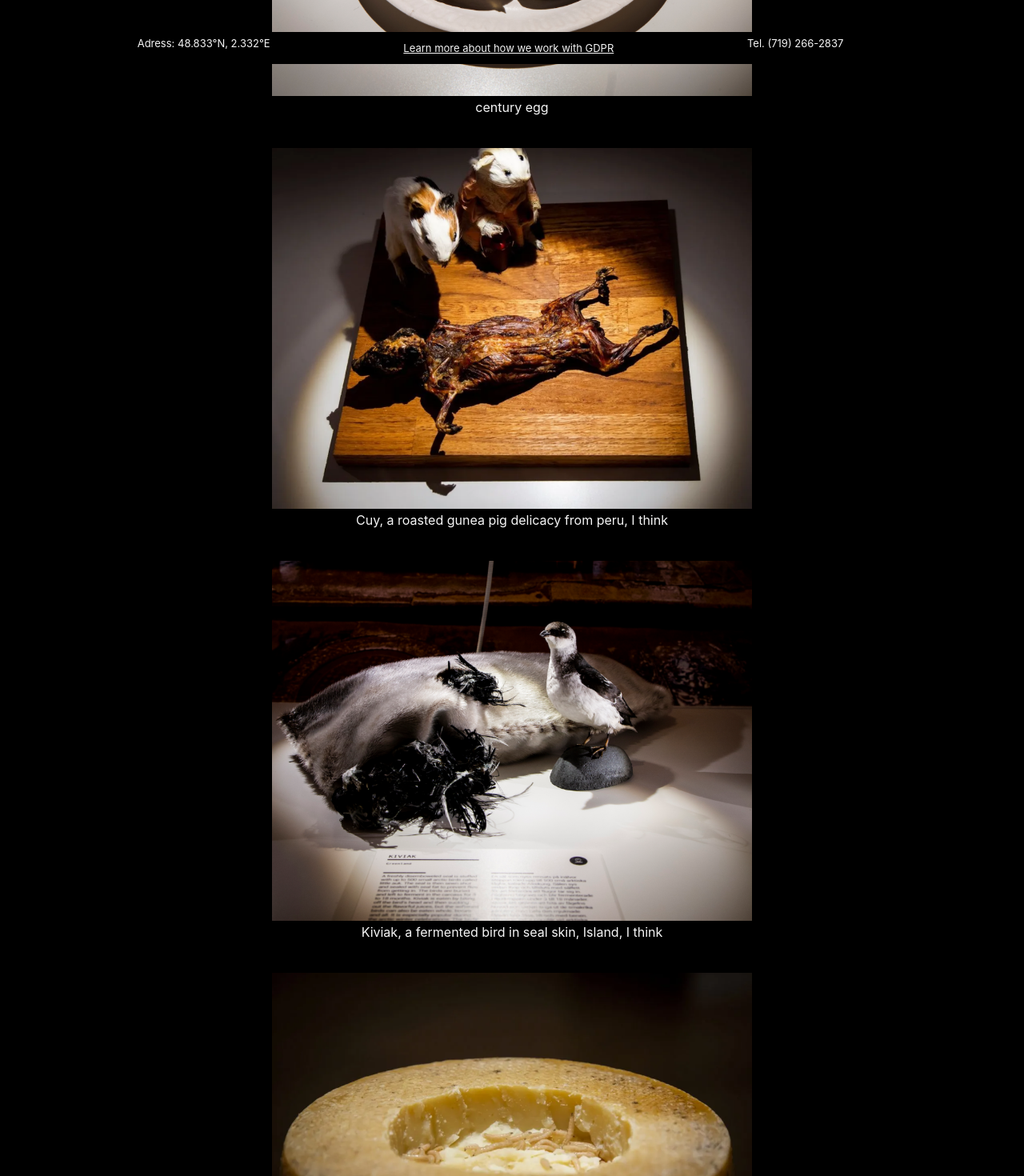
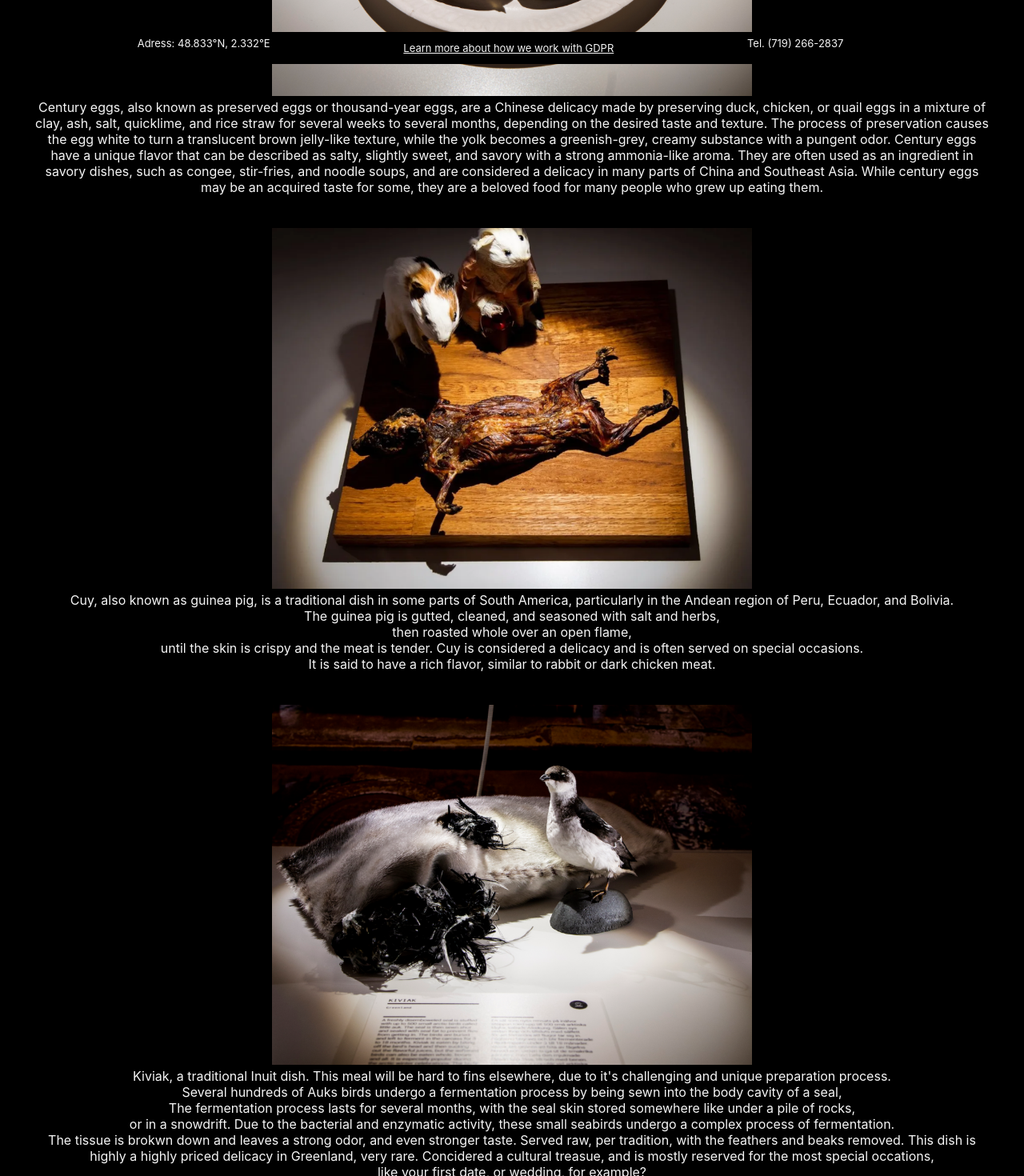
Before and after one commit to amwallgren/EW, a React (Create React App) app in the folder therestaurant/: page /menu in a window 1280 px wide. Shown: the part 720-2190 px from the top of the page at 80% size. Built offline with nearby package versions, Linux system fonts and the light colour scheme.

Commit message:
lots of text

```diff
--- a/therestaurant/src/components/Menu/Menu.jsx
+++ b/therestaurant/src/components/Menu/Menu.jsx
@@ -9,63 +9,122 @@ import snails from '../../images/snails.jpg';
 import surstromming from '../../images/surstromming.jpg';
 import './Menu.css';
 
-//to-do: add divs around everything for styling
-// figure out how to attach "fact-field" next to pictures.
-
 export const Menu = () => {
     return (
     <>
     <div className='menuWrapper'>
-
      <div>
-
         <img className='centuryEgg' src={centuryEgg}></img>
-                <p>century egg</p>
+        <p>Century eggs, also known as preserved eggs or thousand-year eggs, are a Chinese delicacy made by preserving duck, chicken, or quail eggs in a mixture of clay, ash, salt, quicklime, and rice straw for several weeks to several months, depending on the desired taste and texture. The process of preservation causes the egg white to turn a translucent brown jelly-like texture,
+        while the yolk becomes a greenish-grey, creamy substance with a pungent odor.
+        Century eggs have a unique flavor that can be described as salty,
+        slightly sweet, and savory with a strong ammonia-like aroma.
+        They are often used as an ingredient in savory dishes, such as congee,
+        stir-fries, and noodle soups, and are considered a delicacy in many parts of China and Southeast Asia.
+        While century eggs may be an acquired taste for some, they are a beloved food for many people who grew up eating them.
+        </p>
      </div>
 
     <div>
+    <img className='cuyRoastedGuineaPig' src={cuyRoastedGuineaPig}></img>
+    <p>
+    Cuy, also known as guinea pig, is a traditional dish in some parts of South America, particularly in the
+    Andean region of Peru, Ecuador, and Bolivia. <br />
+    The guinea pig is gutted, cleaned, and seasoned with salt and herbs, <br />
+    then roasted whole over an open flame, <br />
+    until the skin is crispy and the meat is tender.
 
-                <img className='cuyRoastedGuineaPig' src={cuyRoastedGuineaPig}></img>
-                <p>Cuy, a roasted gunea pig delicacy from peru, I think</p>
+    Cuy is considered a delicacy and is often served on special occasions. <br />
+    It is said to have a rich flavor, similar to rabbit or dark chicken meat.
+    </p>
     </div>
 
     <div>
     <img className='fermentedBirdInSeal' src={fermentedBirdInSeal}></img>
-                <p>Kiviak, a fermented bird in seal skin, Island, I think</p>
+    <p> Kiviak, a traditional Inuit dish.
+    This meal will be hard to fins elsewhere, due to it's challenging and unique preparation process. <br />
+    Several hundreds of Auks birds undergo a fermentation process by being sewn into the body cavity of a seal, <br />
+    The fermentation process lasts for several months, with the seal skin stored somewhere like under a pile of rocks, <br />
+    or in a snowdrift.
+    Due to the bacterial and enzymatic activity, these small seabirds undergo a complex process of fermentation. <br />
+    The tissue is brokwn down and leaves a strong odor, and even stronger taste.
+    Served raw, per tradition, with the feathers and beaks removed.
+
+    This dish is highly a highly priced delicacy in Greenland, very rare.
+    Concidered a cultural treasue, and is mostly reserved for the most special occations, <br />
+    like your first date, or wedding, for example?
+    </p>
     </div>
 
     <div>
     <img className='illegalCheese' src={illegalCheese}></img>
-                <p>illegal in the EU cheese, larves, nice. </p>
+    <p>Casu Marzu. A traditional cheese from Sardinia. <br />
+        Casu Marzu is illegal in most of europe due to its one of a kind making process. <br />
+        It's made from sheeps milk, that is deliberately inflected with larvae to break down the fat in it <br />
+        This is the secret to making the cheese soft and more purgent.  <br />
+        The larves have a tencency to jump, and can sometimes blind the consumer of the cheese by getting in their eyes.
+        For this reason, <br />
+        the cheese is not concidered safe for consumption, <br />
+        and is illegal in most of EU. <br />
+        how fresh the cheese is, is measured of the health of the jumping larves inside of it, if theyre dead, the cheese is no good <br />
+        We, of course, only focus on maintaining the highest standard, <br />
+        and will therefore always serve our Casu Marzu in the most fresh condition. <br />
+    </p>
     </div>
 
     <div>
     <img className='lobster' src={lobster}></img>
-                <p>Lobster, for the weak</p>
+    <p> Classic Lobster dish for our guests that want to play it safe. <br />
+        This dish, however, has not always been a delicacy. <br />
+        During the Americal Colonial era, lobsters were concidered the poor mans food, <br />
+        and would mostly be served to prisoners. The prisoners complaints eventually got to the point <br />
+        that it was included in their contracts to not serve lobster more than three times per week. <br />
+        Today, lobsters have become more of a luxury item, so enjoy!
+    </p>
     </div>
 
     <div>
     <img className='mellifiedMan' src={mellifiedMan}></img>
-                <p>mellification is sort of mummufication. Healing properties. </p>
+    <p>The Mellified Man. A rare and exclusive dining experince. <br />
+        With it's orgins in ancient China and the Middle East, <br />
+        it is prepared by submergering a cadaver in honey, leaving it for a few centuries <br />
+        until the mummification process is completed. <br />
+        The Mellified Man is believed to possess medicinal properties, <br />
+        and has historically been used for treatment of anti-innflamation, pain-relief and healing of broken limbs. <br />
+        Served with red wine.
+    </p>
     </div>
 
     <div>
     <img className='pickledSheepsEye' src={pickledSheepsEye}></img>
     <p>Pickled sheeps eye in tomato juice. A Mongolian delicacy, <br />
     sometimes referred to as the "Mongolian Mary". <br />
-                    This soup originated from Djingis Khans era,
+    soup originated from Djingis Khans era,
     and is said to be a great hangover cure.
     </p>
     </div>
 
     <div>
     <img className='snails' src={snails}></img>
-                <p>snails, God said theyre not food. no need to count calories then. </p>
+    <p>
+    Escargot snails. According to legend, this dish was popularized by the French monks, <br />
+    since the Chatolic Churn prohibited consumtion of meat suring fasting periods.
+    Monks began to eat snails as a substitute, since God for some reason didn't concider snails meat. <br />
+    And therefore the monks did not break their fasts.
+    Out Escargots are served with butter, white bread and white wine as an appetizer. <br />
+    Their chewy and slightly rubbery texture with with a mild, eartly flavor, enhanced <br />
+    by out finest seasonings.
+    </p>
     </div>
 
     <div>
     <img className='surstromming' src={surstromming}></img>
-                <p className='surstrommingText'>surströmming, Swedish ""delicacy"". To be enjoyed in our surströmming-booth. </p>
+    <p className='surstrommingText'>
+    Fermented Baltic Herring, or as the traditional Swedish cousine calls it, "Surströmming". <br />
+    This "delicacy" is made by fermenting the fish for several months, with just enough salt added to prevent it from completely rotting. <br />
+    Surströmming is characterized by it's combination of a salty and sour flavor and unbearable foul smell. <br />
+    Served with bread, butter, and potatoes in our exclusive surströmming-booth in order to not disturb our other guests.
+    </p>
     </div>
 
     </div>
```
Lines whose indentation alone changed are shown as unchanged.
